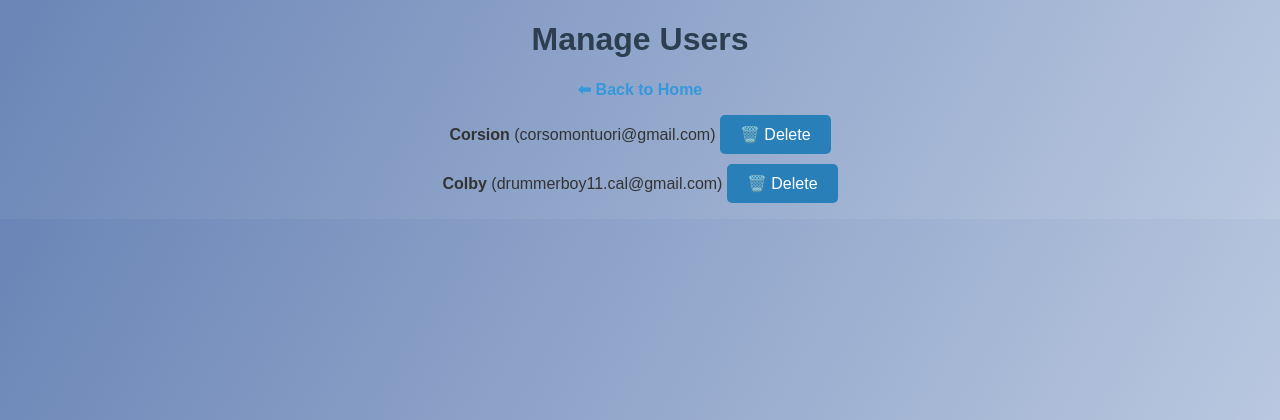
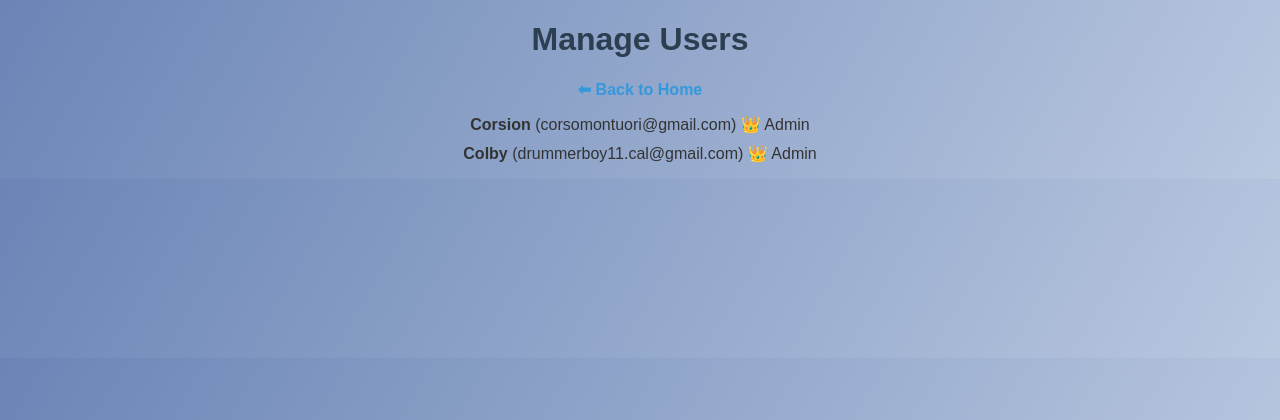
Before and after one commit to ethancw24/Databases, a Django app: page /manage-users/ in a window 1280 px wide. Shown: the top 420 px of the page. Run offline with Django 4.2, Linux system fonts and the light colour scheme; a user stored in the database is signed in; data comes from the database, SQL or seed files in the repository; both versions use the stored data as it was after the commit; parts of the project's set-up code (start-up, migrations or seed data) failed here and were passed over.

Commit message:
Fixed bug where admin could delete themselves and other admin

```diff
--- a/quiz/templates/manage_users.html
+++ b/quiz/templates/manage_users.html
@@ -12,7 +12,7 @@
         {% for user in users %}
             <li>
                 <strong>{{ user.username }}</strong> ({{ user.email }})
-                {% if not user.is_superuser %}
+                {% if not user.is_staff %}
                 <form method="post" action="{% url 'quiz:delete_user' user.id %}" style="display:inline;">
                     {% csrf_token %}
                     <button type="submit" onclick="return confirm('Are you sure you want to delete this user?')">🗑️ Delete</button>
--- a/quiz/views.py
+++ b/quiz/views.py
@@ -4,6 +4,8 @@ from django.contrib.auth.forms import AuthenticationForm
 from django.contrib.auth.decorators import login_required, user_passes_test
 from django.contrib.admin.views.decorators import staff_member_required
 from django.shortcuts import get_object_or_404, redirect
+from django.http import HttpResponseRedirect
+from django.urls import reverse
 from .forms import RegisterForm
 from .models import Question, RightAnswer, User
 import random
@@ -56,7 +58,7 @@ def delete_question(request, qnum):
 @staff_member_required
 def delete_user(request, user_id):
     user = User.objects.get(id=user_id)
-    if not user.is_superuser:  # Don't delete admin accounts
+    if not user.is_staff:  # Don't delete admin accounts
         user.delete()
     return redirect('quiz:manage_users')
 
```
Also changed, not shown: db.sqlite3.
